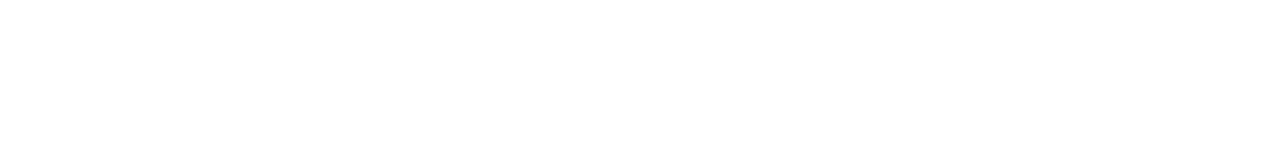
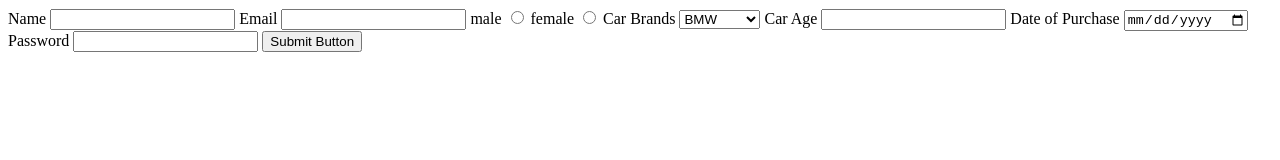
Before and after one commit to acciojob/car-insurance-form-SailiMj, a website: page main.html in a window 1280 px wide. Drawn offline with Linux system fonts and the light colour scheme.

Commit message:
created a submission

```diff
--- a/main.html
+++ b/main.html
@@ -8,6 +8,38 @@
 
 <body>
 	<!-- the entire body must be written by student -->
+	<form method="post">
+		<label for="name">Name</label>
+		<input type="text" id="name" Required>
+
+		<label for="email">Email</label>
+		<input type="Email" id="email" Required>
+
+		<label>male</label>
+		<input type="Radio" name="gender" required>
+		<label>female</label>
+		<input type="Radio" name="gender" required>
+
+		<label for="cars">Car Brands</label>
+		<select id="cars">
+			<option>BMW</option>
+			<option>Audi</option>
+			<option>Mercedez</option>
+		</select>
+
+		<label for="carage">Car Age</label>
+		<input type="number" id="carage" Required>
+
+		<label for="dop">Date of Purchase</label>
+		<input type="Date" id="dop" Required>
+
+		<label for="password">Password</label>
+		<input type="Password" id="password" Required>
+
+		<button type="submit">Submit Button</button>
+
+
+	</form>
     <script type="text/javascript" src="./script.js">
 </script>
 
```
